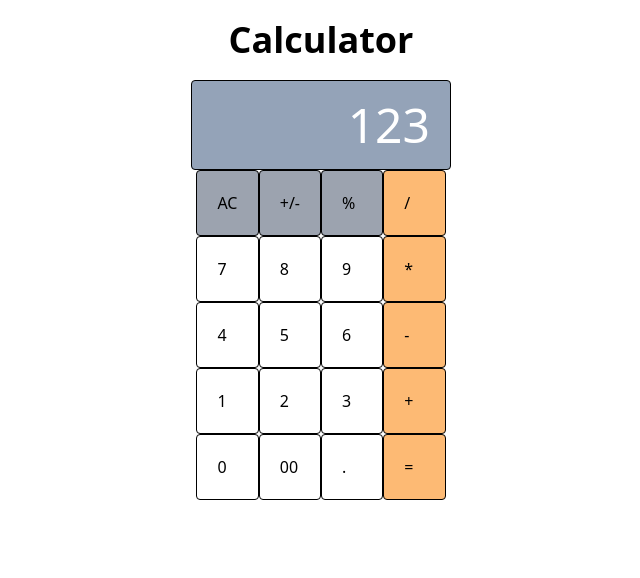
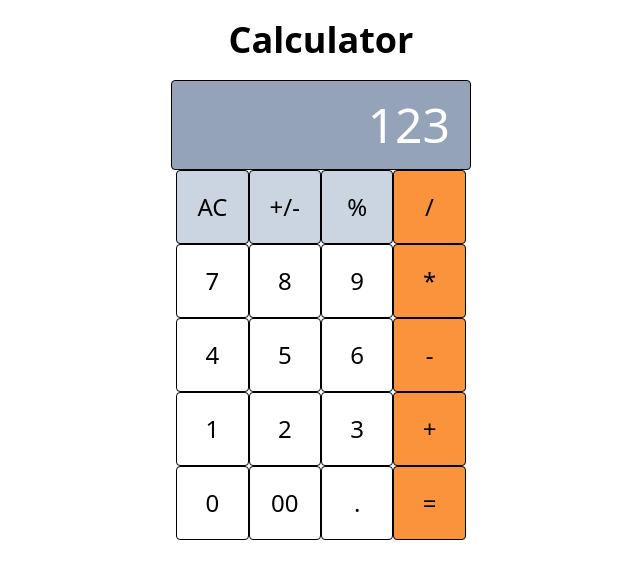
Before and after one commit to tia-cin/VueJS-Apps, a Vue app: page /#/calculator in a window 1280 px wide. Shown: the top 578 px of the page, without its empty margins (319-959 px from the left). Built offline with nearby package versions, Linux system fonts and the light colour scheme.

Commit message:
change style def

```diff
--- a/src/views/Calculator.vue
+++ b/src/views/Calculator.vue
@@ -1,50 +1,86 @@
 <template>
     <div class="flex flex-col justify-center items-center">
         <h2 class="text-4xl font-semibold my-5">Calculator</h2>
-            <div class="border-black border p-5 bg-slate-400 text-5xl rounded w-260 text-white text-right">
-                {{ result || '0' }}
-            </div>
-            <section class="grid grid-cols-4 gap-0">
-            <div
-                @click="button.fn"
-                v-for="button in buttons"
-                :key="button.value"
-                class="border-black border rounded p-5 cursor-pointer"
-                :class="((button.id === 'gray' && 'bg-gray-400') || (button.id === 'orange' && 'bg-orange-300'))"
-                >
-                <span class="text-center">{{ button.value }}</span>
-            </div>
+        <div class="border-black border p-5 bg-slate-400 text-5xl rounded w-300 text-white text-right">
+            {{ result || '0' }}
+        </div>
+        <section class="grid grid-cols-4 gap-0">
+                <button :class="gray">
+                    AC
+                </button>
+                <button :class="gray">
+                    +/-
+                </button>
+                <button :class="gray">
+                    %
+                </button>
+                <button :class="orange">
+                    /
+                </button>
+                <button :class="classStyle">
+                    7
+                </button>
+                <button :class="classStyle">
+                    8
+                </button>
+                <button :class="classStyle">
+                    9
+                </button>
+                <button :class="orange">
+                    *
+                </button>
+                <button :class="classStyle">
+                    4
+                </button>
+                <button :class="classStyle">
+                    5
+                </button>
+                <button :class="classStyle">
+                    6
+                </button>
+                <button :class="orange">
+                    -
+                </button>
+                <button :class="classStyle">
+                    1
+                </button>
+                <button :class="classStyle">
+                    2
+                </button>
+                <button :class="classStyle">
+                    3
+                </button>
+                <button :class="orange">
+                    +
+                </button>
+                <button :class="classStyle">
+                    0
+                </button>
+                <button :class="classStyle">
+                    00
+                </button>
+                <button :class="classStyle">
+                    .
+                </button>
+                <button :class="orange">
+                    =
+                </button>
         </section>
     </div>
 </template>
 
 <script>
+const classStyle = 'text-2xl border-black border rounded p-5 cursor-pointer';
+const orange = 'text-2xl border-black border rounded p-5 cursor-pointer bg-orange-400'
+const gray = 'text-2xl border-black border rounded p-5 cursor-pointer bg-slate-300'
+
 export default {
     name: 'CalculatorApp',
     data: () => ({
         result: '123',
-        buttons: [
-            {value: 'AC', id: 'gray', fn: 'clear'},
-            {value: '+/-', id: 'gray', fn: ''},
-            {value: '%', id: 'gray', fn: ''},
-            {value: '/', id: 'orange', fn: ''},
-            {value: '7', id: '', fn: ''},
-            {value: '8', id: '', fn: ''},
-            {value: '9', id: '', fn: ''},
-            {value: '*', id: 'orange', fn: ''},
-            {value: '4', id: '', fn: ''},
-            {value: '5', id: '', fn: ''},
-            {value: '6', id: '', fn: ''},
-            {value: '-', id: 'orange', fn: ''},
-            {value: '1', id: '', fn: ''},
-            {value: '2', id: '', fn: ''},
-            {value: '3', id: '', fn: ''},
-            {value: '+', id: 'orange', fn: ''},
-            {value: '0', id: '', fn: ''},
-            {value: '00', id: '', fn: ''},
-            {value: '.', id: '', fn: ''},
-            {value: '=', id: 'orange', fn: ''}
-        ]
+        classStyle,
+        orange,
+        gray
     }),
     methods: {
         clear: () => {
```
